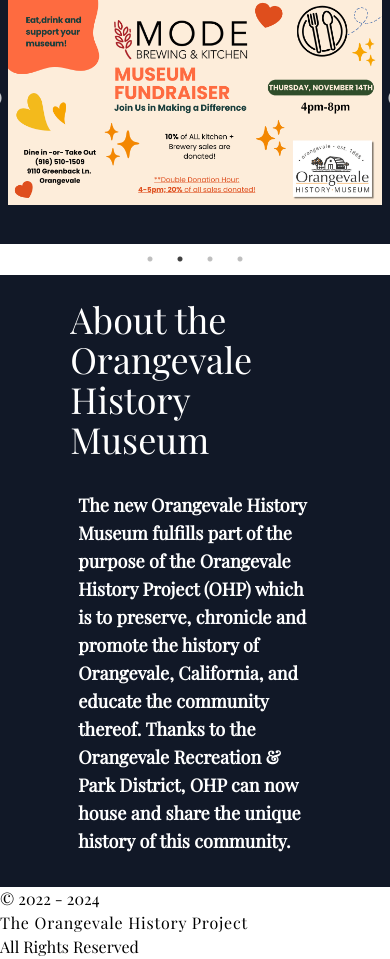
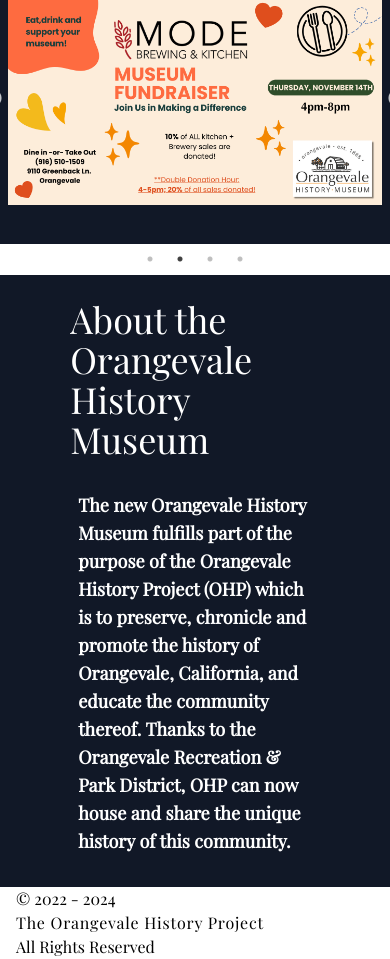
Before and after one commit to orangevalehistory/museum, a Gatsby site: page / in a window 390 px wide. Shown: the part 791-1750 px from the top of the page. Built offline with nearby package versions, Linux system fonts and the light colour scheme; Gatsby itself is replaced by a stand-in of ours; a web font is replaced by a local one.

Commit message:
style tweaks for mobile

```diff
--- a/src/components/layout.js
+++ b/src/components/layout.js
@@ -20,7 +20,8 @@
                 style={{
                     margin: `0 auto`,
                     maxWidth: `var(--size-content)`,
-                    padding: `var(--size-gutter)`
+                    padding: `var(--size-gutter)`,
+                    minWidth: `358px`
                 }}
             >
                 <main>{children}</main>
@@ -31,16 +32,17 @@
                     }}
                 >
                     {/* copyright */}
-          <h3 className="flex flex-col mx-auto md:flex-row justify-center ">
-            <div inline-block>&copy; 2022 - {new Date().getFullYear()}</div>
-            <div className="hidden md:inline">&nbsp;|&nbsp;</div>
-            <div className="inline tracking-wider">{title}</div>
-            <div className="hidden md:inline">&nbsp;|&nbsp;</div> All Rights Reserved
-          </h3>
+                    <h3 className="flex flex-col mx-auto md:flex-row justify-center ml-4">
+                        <div inline-block>&copy; 2022 - {new Date().getFullYear()}</div>
+                        <div className="hidden md:inline">&nbsp;|&nbsp;</div>
+                        <div className="inline tracking-wider">{title}</div>
+                        <div className="hidden md:inline">&nbsp;|&nbsp;</div> All Rights Reserved
+                    </h3>
                 </footer>
             </div>
         </React.Fragment>
     );
+
 };
 
 Layout.propTypes = {
```
